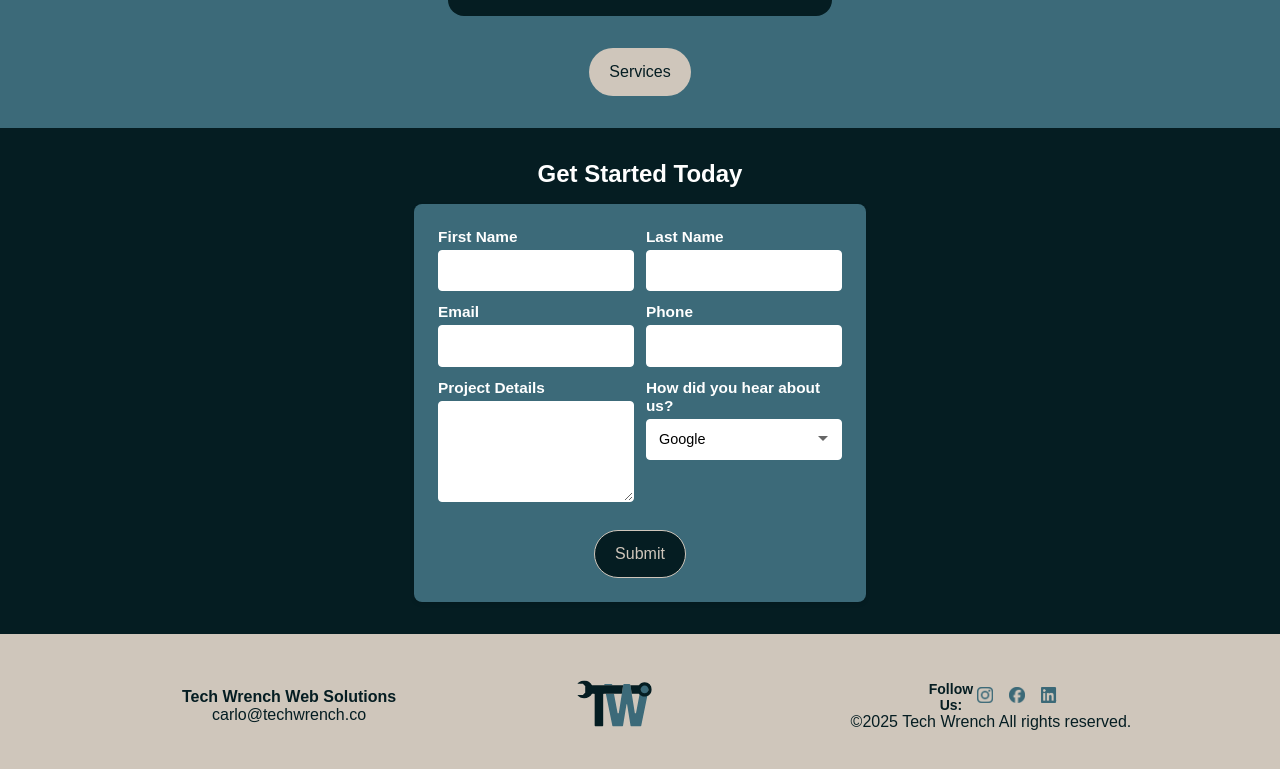
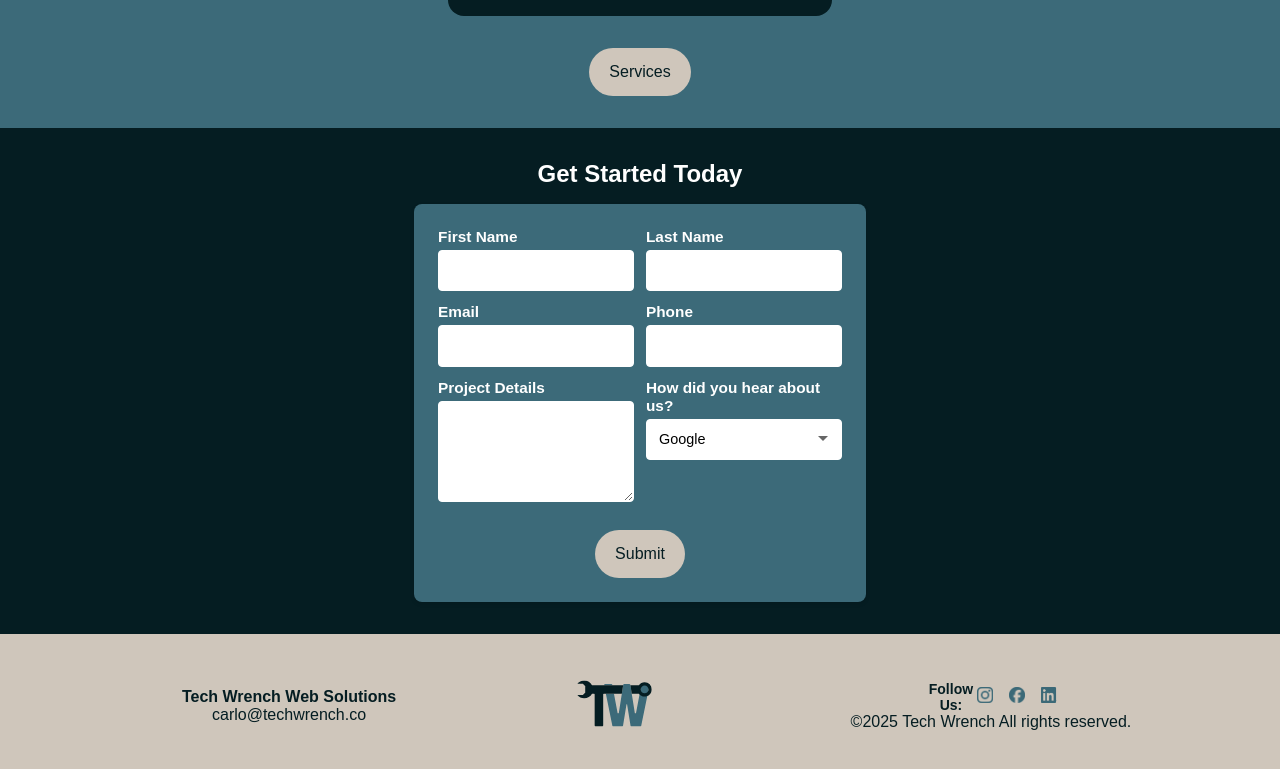
Before and after one commit to CarloRossi11/wrench, a Next.js app in the folder techWrench/: page / in a window 1280 px wide. Shown: the part 1686-2455 px from the top of the page. Built offline with nearby package versions, Linux system fonts and the light colour scheme; a web font is replaced by a local one.

Commit message:
updated contact form button styling to match other buttons

```diff
--- a/techWrench/src/app/components/ContactForm.tsx
+++ b/techWrench/src/app/components/ContactForm.tsx
@@ -2,6 +2,7 @@
 
 import { useState } from "react";
 import styles from "./contactForm.module.css";
+import { motion } from "motion/react";
 
 export default function ContactForm() {
   const [success, setSuccess] = useState(false);
@@ -113,9 +114,24 @@ export default function ContactForm() {
         </div>
 
         {/* Submit */}
-        <div className={styles.formButton}>
+        {/* <div className={styles.formButton}>
           <button type="submit">Submit</button>
-        </div>
+        </div> */}
+        <div className={styles.ctas}>
+          <motion.a
+            whileHover={{ scale: 1.05 }}
+            whileTap={{ scale: 0.95 }}
+            transition={{
+              type: "spring",
+              stiffness: 300,
+              damping: 20,
+            }}
+          >
+                <a className={styles.primary} type="submit">
+                  Submit
+                </a>
+                </motion.a>
+              </div>
 
         {success && (
           <p className={styles.successMessage}>
--- a/techWrench/src/app/components/contactForm.module.css
+++ b/techWrench/src/app/components/contactForm.module.css
@@ -115,6 +115,47 @@
   margin-top: 1rem;
 }
 
+.ctas {
+  display: flex;
+  justify-content: center;
+  margin-top: 1rem;
+}
+
+.ctas a {
+  appearance: none;
+  border-radius: 128px;
+  height: 48px;
+  padding: 0 20px;
+  border: 1px solid transparent;
+  transition:
+    background 0.2s,
+    color 0.2s,
+    border-color 0.2s;
+  cursor: pointer;
+  display: flex;
+  align-items: center;
+  justify-content: center;
+  font-size: 16px;
+  line-height: 20px;
+  font-weight: 500;
+}
+
+a.primary {
+  background-color: #CFC6BB;
+  color: #051D22;
+  border: var(--foreground);
+  gap: 8px;
+  margin: 1rem;
+}
+
+@media (hover: hover) and (pointer: fine) {
+  a.primary:hover {
+    background-color: #051D22;
+    color: #CFC6BB;
+    border: 1px solid #CFC6BB;
+  }
+}
+
 /* ---------------------------
    Desktop Layout
 ---------------------------- */
@@ -126,7 +167,8 @@
 
   /* Full-width fields */
   .formGroup textarea,
-  .formButton {
+  .formButton,
+  .ctas {
     grid-column: 1 / -1;
   }
 
```
